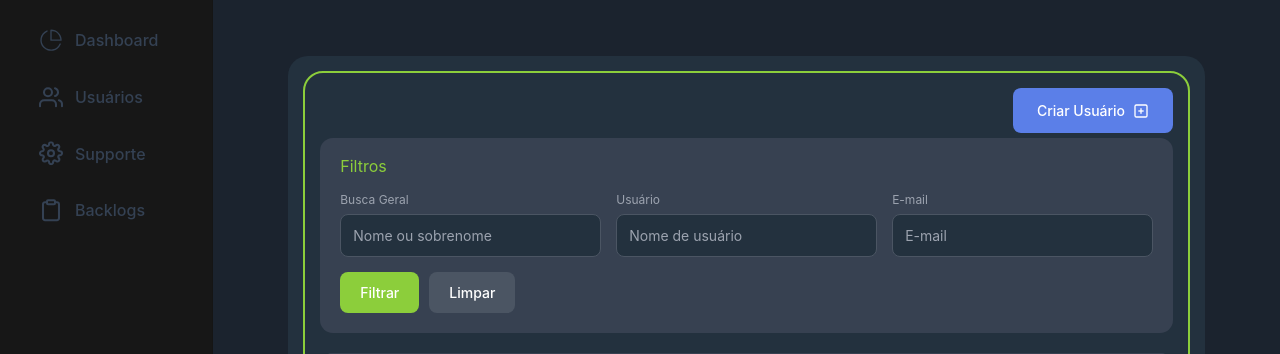
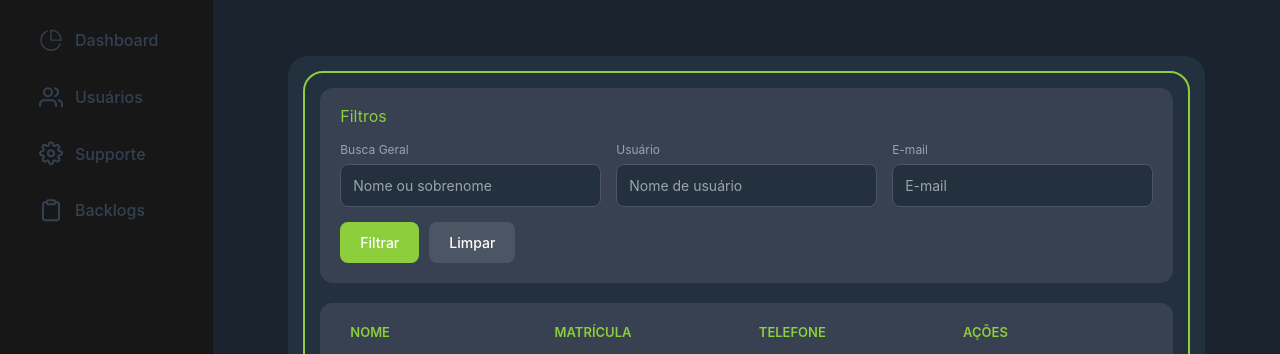
Before and after one commit to rafinhasdev/Assistente-Virtual, a Django app: page /dashboard/usuarios/ in a window 1280 px wide. Shown: the part 44-398 px from the top of the page. Run offline with Django 4.2, Linux system fonts and the light colour scheme; a user stored in the database is signed in; data comes from the database, SQL or seed files in the repository; some libraries are stand-ins or nearby versions.

Commit message:
modificando criar usuarios

```diff
--- a/Dashboard/templates/dashboard/usuarios/usuarios_list.html
+++ b/Dashboard/templates/dashboard/usuarios/usuarios_list.html
@@ -26,8 +26,7 @@
             padding: 15px;
             position: relative;
         ">
-
-            <!-- Botão Criar Usuário no canto superior direito -->
+<!--botao criar usuarios no canto superior direito
             <div style="
                 position: absolute;
                 top: 0;
@@ -35,7 +34,7 @@
                 right: 0;
                 z-index: 10;
             ">
-                <a href="{% url 'usuarios_create' %}" style="
+                <a href="#" style="
                     background-color: #5B7FE8;
                     color: white;
                     border: none;
@@ -59,7 +58,7 @@
             </div>
 
             <div style="height: 50px;"></div>
-
+        -->
             <!-- ===== FILTROS ===== -->
             <div style="
                 width: 100%;
--- a/Dashboard/urls.py
+++ b/Dashboard/urls.py
@@ -36,7 +36,6 @@ urlpatterns = [
     ),
     path("usuarios/", UsuariosListView.as_view(), name="usuarios_list"),
     path("usuarios/<int:pk>/", UsuariosDetailView.as_view(), name="usuarios_detail"),
-    path("usuarios/create/", UsuariosCreateView.as_view(), name="usuarios_create"),
     path(
         "usuarios/<int:pk>/update/",
         UsuariosUpdateView.as_view(),
```
